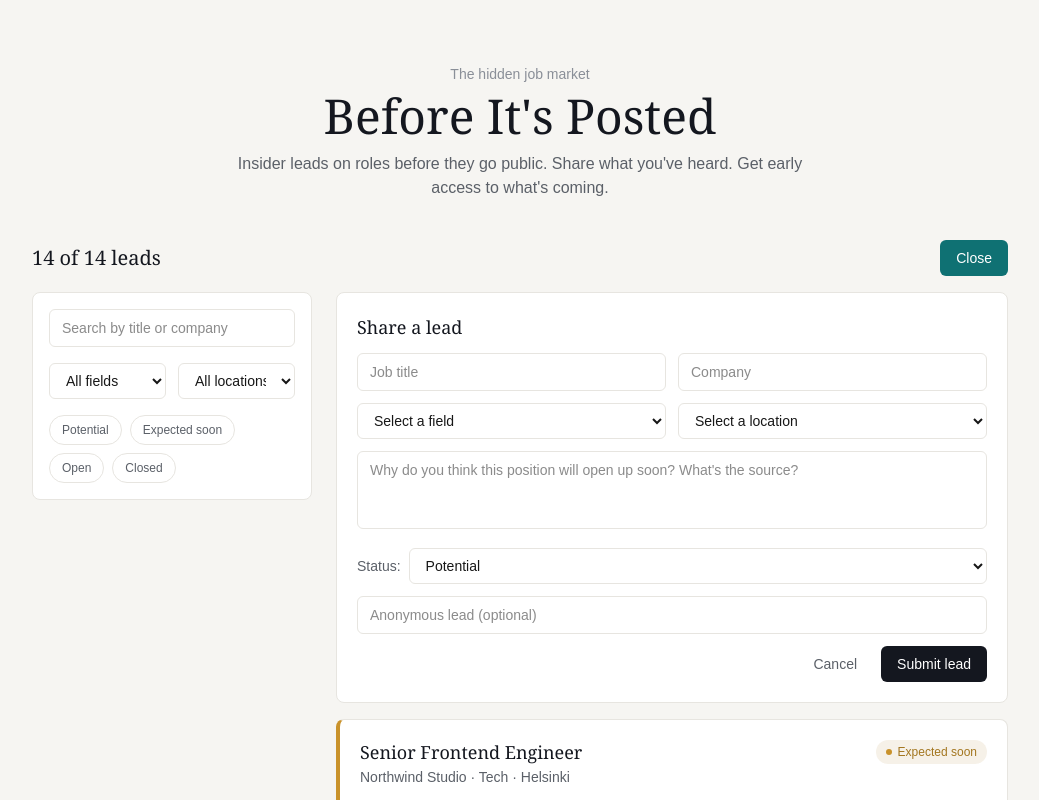
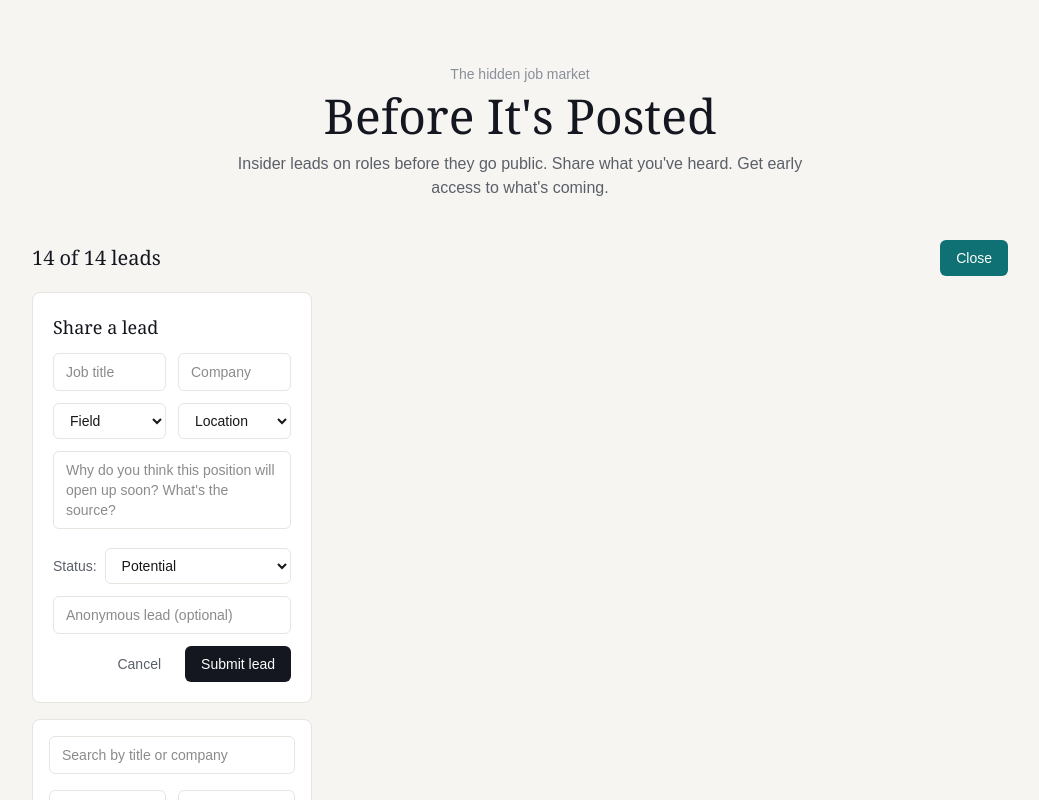
Before and after one commit to Nyukaa/Before_It-s_Posted, a Next.js app: page / in a window 1280 px wide. Both pictures are taken after a click on the button "Share a lead". Shown: the top 800 px of the page, without its empty margins (120-1159 px from the left). Built offline with nearby package versions, Linux system fonts and the light colour scheme.

Commit message:
change  the position SubmissionForm options labels and value

```diff
--- a/src/app/page.tsx
+++ b/src/app/page.tsx
@@ -15,17 +15,18 @@ const INITIAL_FILTERS: Filters = {
 };
 
 export default function HomePage() {
-  const [opportunities, setOpportunities] = useState<Opportunity[]>(mockOpportunities);
+  const [opportunities, setOpportunities] =
+    useState<Opportunity[]>(mockOpportunities);
   const [filters, setFilters] = useState<Filters>(INITIAL_FILTERS);
   const [showForm, setShowForm] = useState(false);
 
   const availableFields = useMemo(
     () => Array.from(new Set(opportunities.map((o) => o.field))).sort(),
-    [opportunities]
+    [opportunities],
   );
   const availableLocations = useMemo(
     () => Array.from(new Set(opportunities.map((o) => o.location))).sort(),
-    [opportunities]
+    [opportunities],
   );
 
   const filteredOpportunities = useMemo(() => {
@@ -35,7 +36,8 @@ export default function HomePage() {
         o.title.toLowerCase().includes(filters.search.toLowerCase()) ||
         o.company.toLowerCase().includes(filters.search.toLowerCase());
       const matchesField = !filters.field || o.field === filters.field;
-      const matchesLocation = !filters.location || o.location === filters.location;
+      const matchesLocation =
+        !filters.location || o.location === filters.location;
       const matchesStatus =
         filters.statuses.length === 0 || filters.statuses.includes(o.status);
 
@@ -56,8 +58,8 @@ export default function HomePage() {
           Before It&apos;s Posted
         </h1>
         <p className="text-[#5B6068] mt-3 max-w-xl mx-auto">
-          Insider leads on roles before they go public. Share what you&apos;ve heard.
-          Get early access to what&apos;s coming.
+          Insider leads on roles before they go public. Share what you&apos;ve
+          heard. Get early access to what&apos;s coming.
         </p>
       </header>
 
@@ -76,15 +78,6 @@ export default function HomePage() {
 
         <div className="grid grid-cols-1 lg:grid-cols-[280px_1fr] gap-6">
           <div className="space-y-4">
-            <FilterPanel
-              filters={filters}
-              onChange={setFilters}
-              availableFields={availableFields}
-              availableLocations={availableLocations}
-            />
-          </div>
-
-          <div className="space-y-4">
             {showForm && (
               <SubmissionForm
                 onSubmit={handleNewLead}
@@ -93,6 +86,14 @@ export default function HomePage() {
                 availableLocations={availableLocations}
               />
             )}
+            <div className="space-y-4">
+              <FilterPanel
+                filters={filters}
+                onChange={setFilters}
+                availableFields={availableFields}
+                availableLocations={availableLocations}
+              />
+            </div>
 
             {filteredOpportunities.length === 0 ? (
               <div className="bg-white border border-[#E7E5E0] rounded-lg p-8 text-center text-[#8A8F98] text-sm">
@@ -100,7 +101,10 @@ export default function HomePage() {
               </div>
             ) : (
               filteredOpportunities.map((opportunity) => (
-                <OpportunityCard key={opportunity.id} opportunity={opportunity} />
+                <OpportunityCard
+                  key={opportunity.id}
+                  opportunity={opportunity}
+                />
               ))
             )}
           </div>
--- a/src/components/SubmissionForm.tsx
+++ b/src/components/SubmissionForm.tsx
@@ -1,5 +1,10 @@
 import { useState } from "react";
-import { Opportunity, OpportunityStatus, STATUS_LABELS, STATUS_ORDER } from "@/lib/types";
+import {
+  Opportunity,
+  OpportunityStatus,
+  STATUS_LABELS,
+  STATUS_ORDER,
+} from "@/lib/types";
 
 type SubmissionFormProps = {
   readonly onSubmit: (opportunity: Opportunity) => void;
@@ -76,7 +81,7 @@ export default function SubmissionForm({
           onChange={(e) => setField(e.target.value)}
           className="px-3 py-2 border border-[#E7E5E0] rounded-md text-sm bg-white focus:outline-none focus:border-[#0F7173]"
         >
-          <option value="">Select a field</option>
+          <option value="">Field</option>
           {availableFields.map((f) => (
             <option key={f} value={f}>
               {f}
@@ -89,7 +94,7 @@ export default function SubmissionForm({
           onChange={(e) => setLocation(e.target.value)}
           className="px-3 py-2 border border-[#E7E5E0] rounded-md text-sm bg-white focus:outline-none focus:border-[#0F7173]"
         >
-          <option value="">Select a location</option>
+          <option value="">Location</option>
           {availableLocations.map((loc) => (
             <option key={loc} value={loc}>
               {loc}
@@ -108,7 +113,9 @@ export default function SubmissionForm({
       />
 
       <div className="flex items-center gap-2">
-        <label htmlFor="status" className="text-sm text-[#5B6068]">Status:</label>
+        <label htmlFor="status" className="text-sm text-[#5B6068]">
+          Status:
+        </label>
         <select
           id="status"
           value={status}
```
